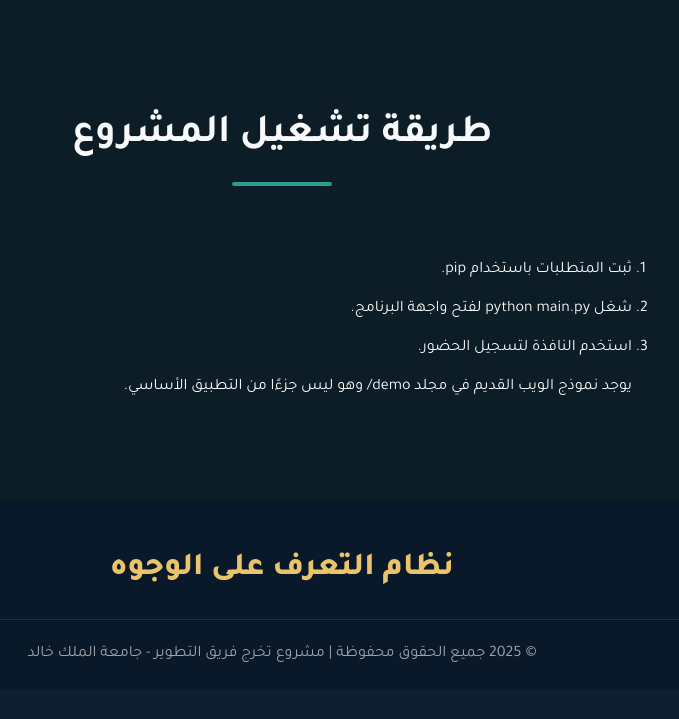
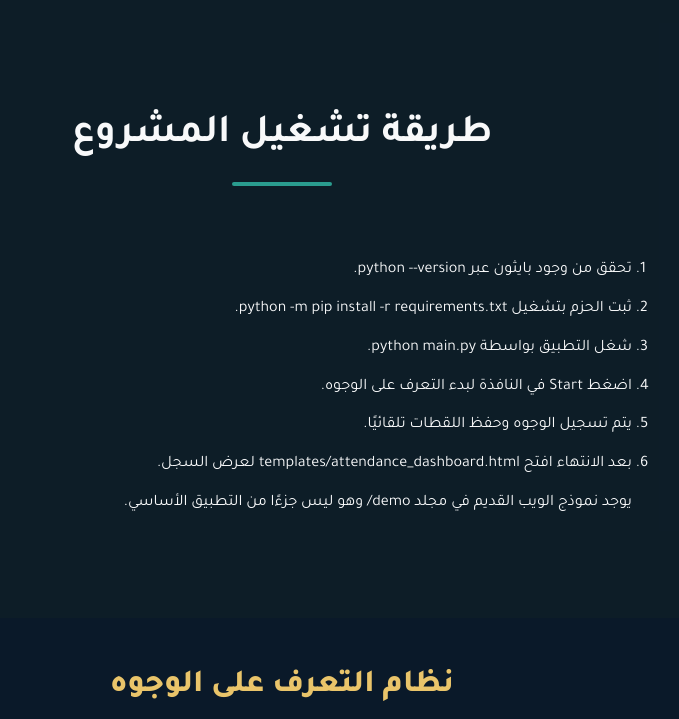
Before and after one commit to Fared23423drgdf/SmartPreparationSystem, a Flask app: template templates/Portfolio.html in a window 1280 px wide. Shown: the part 3280-3999 px from the top of the page, without its empty margins (358-1037 px from the left). Before the commit the page ends 3942 px from the top, so only its background shows below. Run offline with Flask 3, Linux system fonts and the light colour scheme; the template is opened without the code that fills it, so the values that code supplies are empty.

Commit message:
Improve how-to-run instructions

```diff
--- a/templates/Portfolio.html
+++ b/templates/Portfolio.html
@@ -708,9 +708,12 @@
                 <h2 data-lang="run-title">How to run</h2>
             </div>
             <ol class="run-steps">
-                <li data-lang="run-step1">Install requirements with <code>pip install -r requirements.txt</code>.</li>
-                <li data-lang="run-step2">Run <code>python main.py</code> to launch the GUI.</li>
-                <li data-lang="run-step3">Use the window to capture attendance.</li>
+                <li data-lang="run-step1">Verify Python is installed with <code>python --version</code>.</li>
+                <li data-lang="run-step2">Install all packages using <code>python -m pip install -r requirements.txt</code>.</li>
+                <li data-lang="run-step3">Start the program by running <code>python main.py</code>.</li>
+                <li data-lang="run-step4">A window opens. Click <strong>Start</strong> to begin face recognition.</li>
+                <li data-lang="run-step5">Recognized faces are logged and snapshots saved automatically.</li>
+                <li data-lang="run-step6">Close the window when done and open <code>templates/attendance_dashboard.html</code> to view the log.</li>
                 <p data-lang="demo-note">The old web demo is located in the demo/ folder and not part of the main application.</p>
             </ol>
         </div>
@@ -741,9 +744,12 @@
                 'hero-btn-1': 'Learn More',
                 'hero-btn-2': 'Contact Team',
                 'run-title': 'How to run this project',
-                'run-step1': 'Install requirements with pip.',
-                'run-step2': 'Run python main.py to launch the GUI.',
-                'run-step3': 'Use the window to capture attendance.',
+                'run-step1': 'Verify Python with python --version.',
+                'run-step2': 'Install packages using python -m pip install -r requirements.txt.',
+                'run-step3': 'Start the app with python main.py.',
+                'run-step4': 'Click Start in the window to begin recognition.',
+                'run-step5': 'Faces are logged and snapshots saved automatically.',
+                'run-step6': 'Open templates/attendance_dashboard.html to review attendance.',
                 'demo-note': 'The old web demo is located in the demo/ folder and not part of the main application.',
                 'timeline-title': 'Project Timeline',
                 'timeline-subtitle': 'The project implementation phases and the proposed schedule',
@@ -780,9 +786,12 @@
                 'hero-btn-1': 'تعرف على المشروع',
                 'hero-btn-2': 'تواصل مع الفريق',
                 'run-title': 'طريقة تشغيل المشروع',
-                'run-step1': 'ثبت المتطلبات باستخدام pip.',
-                'run-step2': 'شغل python main.py لفتح واجهة البرنامج.',
-                'run-step3': 'استخدم النافذة لتسجيل الحضور.',
+                'run-step1': 'تحقق من وجود بايثون عبر python --version.',
+                'run-step2': 'ثبت الحزم بتشغيل python -m pip install -r requirements.txt.',
+                'run-step3': 'شغل التطبيق بواسطة python main.py.',
+                'run-step4': 'اضغط Start في النافذة لبدء التعرف على الوجوه.',
+                'run-step5': 'يتم تسجيل الوجوه وحفظ اللقطات تلقائيًا.',
+                'run-step6': 'بعد الانتهاء افتح templates/attendance_dashboard.html لعرض السجل.',
                 'demo-note': 'يوجد نموذج الويب القديم في مجلد demo/ وهو ليس جزءًا من التطبيق الأساسي.',
                 'timeline-title': 'الجدول الزمني',
                 'timeline-subtitle': 'مراحل تنفيذ المشروع والجدول الزمني المقترح',
```
